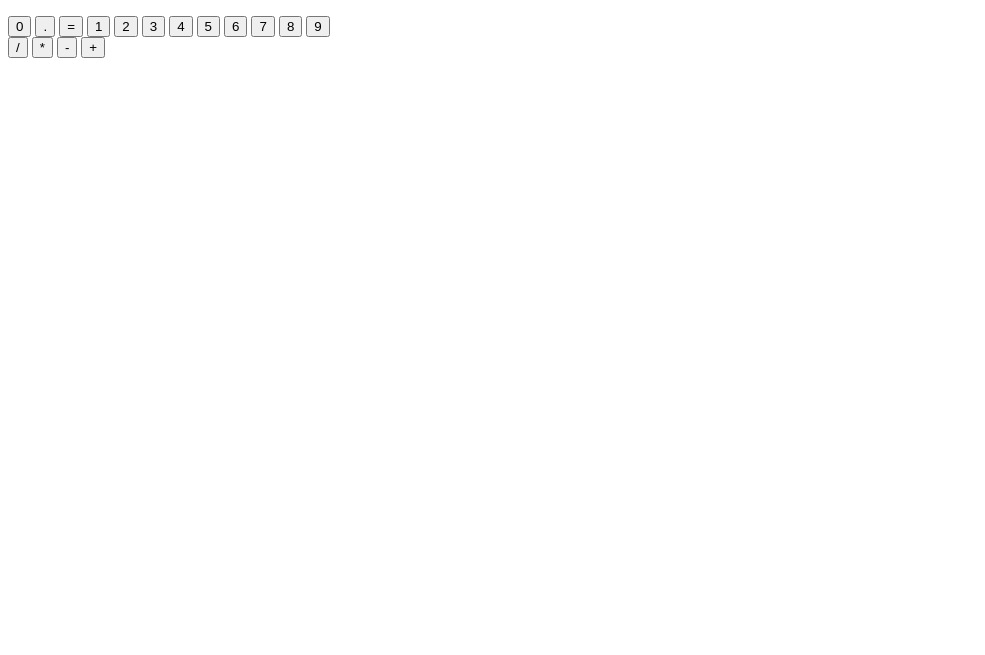
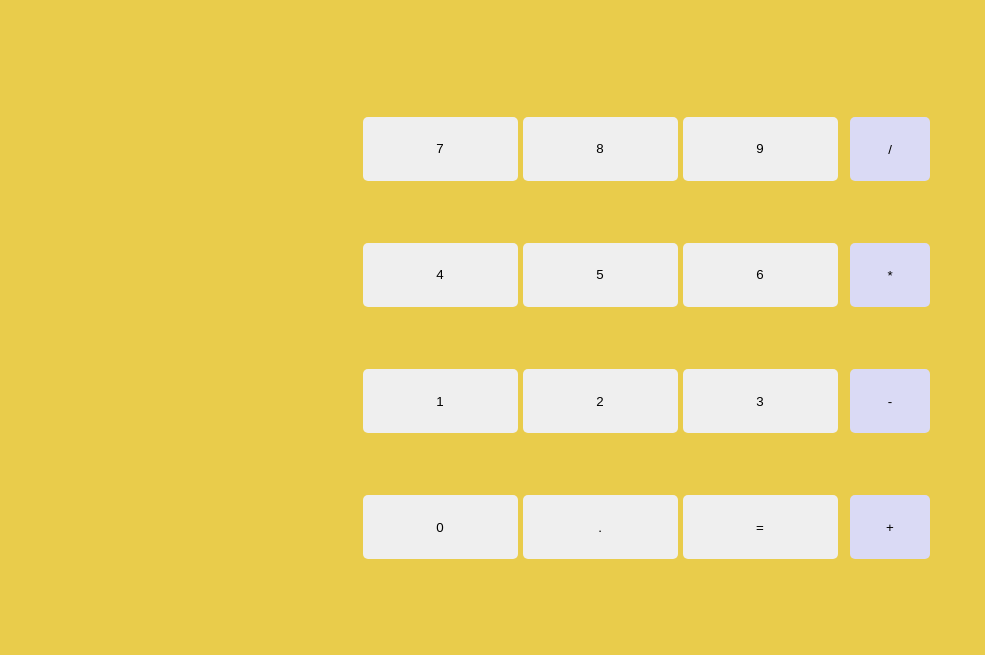
Before and after one commit to Burgess997/Javascript-Calculator, a plain HTML site: page index.html in a window 1280 px wide. Shown: the whole page, without its empty margins (0-985 px from the left). Drawn offline with Linux system fonts and the light colour scheme.

Commit message:
Button CSS

```diff
--- a/index.html
+++ b/index.html
@@ -12,6 +12,9 @@
     <div class="display-container">
         <p id="number-display"></p>
     </div>
+
+    <div class="button-container">
+
 
         <div class="number-container">
             <button id="0">0</button>
@@ -35,6 +38,7 @@
             <button id="+">+</button>
         </div>
 
+    </div>
     <script src="calc.js"></script>
 </body>
 </html>
--- a/style.css
+++ b/style.css
@@ -0,0 +1,50 @@
+body {
+    background-color: rgb(233, 204, 75);
+    display: flex;
+    justify-content: center;
+    align-items: center;
+    flex-direction: column;
+}
+
+.button-container {
+    display: flex;
+    flex-direction: row;
+    justify-content: space-between;
+    align-items: center;
+    padding: 64px;
+}
+
+.number-container{
+    display: flex;
+    justify-content: center;
+    align-items: center;
+    flex-wrap: wrap-reverse;
+    width: 500px;
+    height: 500px;
+    gap: 5px;
+}
+
+.operator-container {
+    display: flex;
+    align-items: center;
+    justify-content: center;
+    flex-direction: column;
+    height: 500px;
+    gap: 62px;
+}
+
+.operator-container button {
+    width: 80px;
+    height: 64px;
+    background-color: rgb(218, 218, 245);
+}
+
+.number-container button{
+    width: 31%;
+    height: 64px;
+}
+
+.number-container button, .operator-container button {
+    border-style: none;
+    border-radius: 5px;
+}
```
Lines whose indentation alone changed are shown as unchanged.
